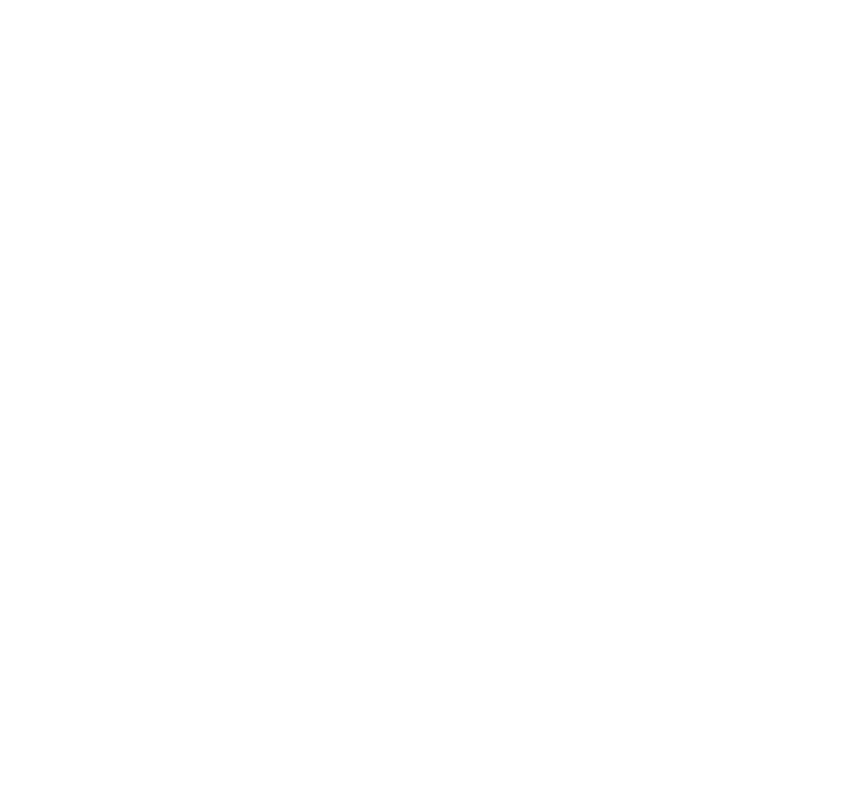
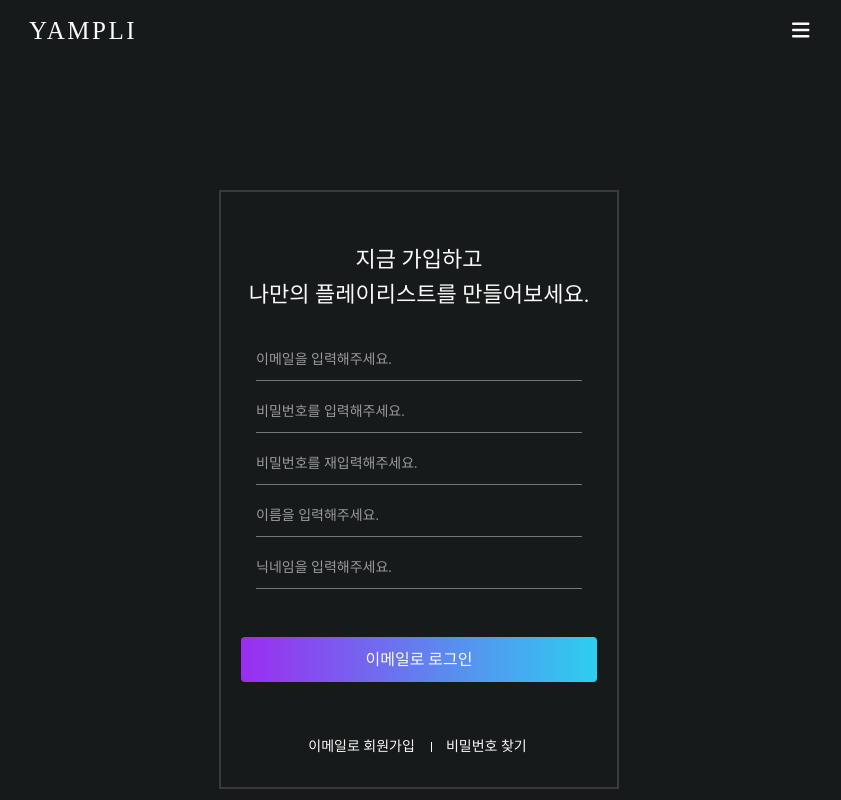
Before and after one commit to YAMPLI/yampli_client, a React (Create React App) app: page /signup in a window 1280 px wide. Before the commit this address had no page. Shown: the top 800 px of the page, without its empty margins (221-1062 px from the left). Built offline with nearby package versions, Linux system fonts and the light colour scheme; a web font is replaced by a local one.

Commit message:
상수 관리를 위한 constants 추가, SignUp 프로토타입

```diff
--- a/src/App.jsx
+++ b/src/App.jsx
@@ -5,13 +5,14 @@
 
 import theme from './styles/theme';
 import Home from './pages/Home';
-import LoginPage from './pages/LoginPage';
+import LoginPage from './pages/auth/LoginPage';
 import PlaylistPage from './pages/PlaylistPage';
 import CreatePlaylistPage from './pages/CreatePlaylistPage';
 import Group from './pages/GroupPage';
 import KakaoCallback from './pages/KakaoCallback';
 import Layout from './layout/Layout';
 import GlobalModalContainer from './components/modal/GlobalModalContainer';
+import SignUp from './pages/auth/SignUp';
 import Test from './test';
 function App() {
   return (
@@ -21,6 +22,7 @@
         <Route path="/" element={<Layout />}>
           <Route path="/test" element={<Test />} />
           <Route path="/" element={<LoginPage />} />
+          <Route path="/signup" element={<SignUp />} />
           <Route path="/home" element={<Home />} />
           <Route path="/group" element={<Group />} />
           <Route path="/kakao/oauth" element={<KakaoCallback />} />
--- a/src/components/common/Input.jsx
+++ b/src/components/common/Input.jsx
@@ -14,7 +14,7 @@
   border: '1px solid',
   bg: 'transparent',
   ts: '.2s ease', // 전환 효과 걸리는 시간 2초, ease: 타이밍 함수. 시작과 끝의 느린 속도.
-  w: '305px', // 와이어프레임에 지정된 너비
+  w: '100%', // 와이어프레임에 지정된 너비
   h: '25px', // 와이어프레임에 지정된 높이
   //   fontsize: '14px', // 텍스트 크기
   onChange: () => {}, // 함수 이름 수정
@@ -34,13 +34,14 @@
   border: ${(props) => props.border};
   background-color: ${(props) => props.bg};
   transition: ${(props) => props.ts};
-  color: ${(props) => props.color};
+  color: ${(props) => props.theme.color.offWhite};
   ${(props) => props.theme.Font('small')}
 
   // 플레이스홀더 스타일
-  ::placeholder {
-    color: #a9a9a9; // 예시 값, 실제 스타일에 맞게 조정 필요
-    font-size: ${(props) => props.size};
+  &::placeholder {
+    color: ${(props) =>
+      props.theme.color.softGray}; // 예시 값, 실제 스타일에 맞게 조정 필요
+    ${(props) => props.theme.Font('small')}
   }
 `;
 
--- /dev/null
+++ b/src/constants/placeholders.js
@@ -0,0 +1,5 @@
+const PLACEHOLDERS = {
+  ENTER_INPUT: (keyword) => `${keyword || ''}입력해주세요.`,
+};
+
+export default PLACEHOLDERS;
--- /dev/null
+++ b/src/constants/strings.js
@@ -0,0 +1,8 @@
+const AUTH_TITLE = {
+  LOGIN_TITLE: '간편하게 로그인하고 \n나만의 플레이리스트를 만들어보세요.',
+  SIGN_TITLE: '지금 가입하고 \n 나만의 플레이리스트를 만들어보세요.',
+};
+
+const STRINGS = { AUTH_TITLE };
+
+export default STRINGS;
--- /dev/null
+++ b/src/pages/auth/AuthStyles.js
@@ -0,0 +1,37 @@
+import styled from 'styled-components';
+import Text from '../../components/common/Text';
+
+const AuthContainer = styled.div`
+  ${(props) => props.theme.FlexItemCenter}
+  min-width:100px;
+  padding: 130px 0;
+`;
+
+const AuthBox = styled.div`
+  padding: 30px 20px;
+  width: 400px;
+  border: 2px solid ${(props) => props.theme.color.charcoalGray};
+  text-align: center;
+  overflow: hidden;
+`;
+
+const AuthTitle = styled(Text).attrs({
+  size: '22px',
+})`
+  line-height: 35px;
+  margin: 20px 0;
+`;
+const AuthButtonWrapper = styled.div`
+  ${(props) => props.theme.FlexItemCenterColumn}
+  margin: 45px 0;
+  gap: 10px; // 상하좌우 여백
+`;
+
+const authStyles = {
+  AuthContainer,
+  AuthBox,
+  AuthTitle,
+  AuthButtonWrapper,
+};
+
+export default authStyles;
--- a/src/pages/LoginPage.jsx
+++ b/src/pages/auth/LoginPage.jsx
@@ -1,17 +1,16 @@
 import React from 'react';
 import styled from 'styled-components';
-import { KAKAO_AUTH_URL } from '../config/SocialOAuth.';
-import Text from '../components/common/Text';
-import Button from '../components/common/Button';
-import KakaoLoginLogo from '../assets/imgs/logo-kakao.png';
+import { KAKAO_AUTH_URL } from '../../config/SocialOAuth.';
+import Text from '../../components/common/Text';
+import Button from '../../components/common/Button';
+import KakaoLoginLogo from '../../assets/imgs/logo-kakao.png';
+import authStyles from './AuthStyles';
+import STRINGS from '../../constants/strings';
 const LoginPage = () => {
   return (
-    <LoginContainer>
-      <LoginBox>
-        <LoginTitle>
-          간편하게 로그인하고 <br />
-          나만의 플레이리스트를 만들어보세요.
-        </LoginTitle>
+    <authStyles.AuthContainer>
+      <authStyles.AuthBox>
+        <LoginTitle>{STRINGS.AUTH_TITLE.LOGIN_TITLE}</LoginTitle>
         <ButtonWrapper>
           <StyledLoginButton
             fullWidth
@@ -27,36 +26,23 @@
           <a href="#">이메일로 회원가입</a>
           <a href="#">비밀번호 찾기</a>
         </BottomSection>
-      </LoginBox>
-    </LoginContainer>
+      </authStyles.AuthBox>
+    </authStyles.AuthContainer>
   );
 };
 
 export default LoginPage;
-const LoginContainer = styled.div`
-  display: flex;
-  justify-content: center;
-  align-items: center;
-  min-width: 100vw;
-  padding: 130px 0;
-`;
-
-const LoginBox = styled.div`
-  padding: 30px 20px;
-  width: 400px;
-  border: 2px solid ${(props) => props.theme.color.charcoalGray};
-  text-align: center;
-  overflow: hidden;
-`;
 
 const LoginTitle = styled(Text).attrs({
   size: '22px',
 })`
   line-height: 35px;
   margin: 20px 0;
+  white-space: pre-line; // 문장에서 개행문자('\n') 적용하기 위한 스타일
 `;
 const ButtonWrapper = styled.div`
   ${(props) => props.theme.FlexItemCenterColumn}
+  padding : 0 15px;
   margin: 45px 0;
   gap: 10px; // 상하좌우 여백
 `;
--- /dev/null
+++ b/src/pages/auth/SignUp.jsx
@@ -0,0 +1,130 @@
+import React from 'react';
+import styled from 'styled-components';
+
+import Text from '../../components/common/Text';
+import Button from '../../components/common/Button';
+
+import authStyles from './AuthStyles';
+import STRINGS from '../../constants/strings';
+import PLACEHOLDERS from '../../constants/placeholders';
+import Input from '../../components/common/Input';
+
+const SignUp = () => {
+  return (
+    <authStyles.AuthContainer>
+      <authStyles.AuthBox>
+        <SignTitle>{STRINGS.AUTH_TITLE.SIGN_TITLE}</SignTitle>
+        <InputContainer>
+          <StyleInput
+            type="text"
+            placeholder={PLACEHOLDERS.ENTER_INPUT('이메일을 ')}
+            marginTop="55px"
+          ></StyleInput>
+          <StyleInput
+            type="text"
+            placeholder={PLACEHOLDERS.ENTER_INPUT('비밀번호를 ')}
+            marginTop="55px"
+          ></StyleInput>
+          <StyleInput
+            type="text"
+            placeholder={PLACEHOLDERS.ENTER_INPUT('비밀번호를 재')}
+            marginTop="55px"
+          ></StyleInput>
+          <StyleInput
+            type="text"
+            placeholder={PLACEHOLDERS.ENTER_INPUT('이름을 ')}
+            marginTop="55px"
+          ></StyleInput>
+          <StyleInput
+            type="text"
+            placeholder={PLACEHOLDERS.ENTER_INPUT('닉네임을 ')}
+            marginTop="55px"
+          ></StyleInput>
+        </InputContainer>
+        <ButtonWrapper>
+          <StyledLoginButton fullWidth>이메일로 로그인</StyledLoginButton>
+        </ButtonWrapper>
+        <BottomSection>
+          <a href="#">이메일로 회원가입</a>
+          <a href="#">비밀번호 찾기</a>
+        </BottomSection>
+      </authStyles.AuthBox>
+    </authStyles.AuthContainer>
+  );
+};
+
+export default SignUp;
+
+const SignTitle = styled(Text).attrs({
+  size: '22px',
+})`
+  line-height: 35px;
+  margin: 20px 0;
+  white-space: pre-line;
+`;
+const InputContainer = styled.div`
+  ${(props) => props.theme.FlexItemCenterColumn}
+  padding : 0 15px;
+`;
+
+const StyleInput = styled(Input).attrs({
+  padding: '25px 0px 20px 0px',
+  border: `1 solid ${(props) => props.theme.color.charcoalGray}`,
+})`
+  border-width: 0 0 1px;
+`;
+
+const ButtonWrapper = styled.div`
+  ${(props) => props.theme.FlexItemCenterColumn}
+  margin: 45px 0;
+  gap: 10px; // 상하좌우 여백
+`;
+
+// margin :30px 0 10px; 삭제 후 ButtonWrapper-> gap:10px , LoginTitle -> margin-bottom:20px 추가
+const StyledLoginButton = styled(Button)`
+  ${(props) => props.theme.Font('medium')}
+  color: ${(props) =>
+    props.kakao ? props.theme.color.dark : props.theme.color.offWhite};
+  font-weight: 500;
+  background: ${(props) =>
+    props.kakao
+      ? '#feeb4a'
+      : `linear-gradient(to right, ${props.theme.color.lightPurple}, ${props.theme.color.lightBlue});`};
+  width: 100%;
+  height: 45px;
+  line-height: 48px;
+  img {
+    margin-right: 6px;
+    max-width: 100%;
+    max-height: 100%;
+    vertical-align: top;
+  }
+  & + & {
+    margin-left: 0;
+  }
+`;
+
+const BottomSection = styled.div`
+  font-size: 0;
+  a {
+    display: inline-block;
+    position: relative;
+    height: 20px;
+    margin-top: 10px;
+    padding: 0 17px 0 14px;
+    ${(props) => props.theme.Font('small')};
+    line-height: 20px;
+    color: ${(props) => props.theme.color.offWhite};
+  }
+  // 마지막 a태그에는 적용 x
+  a:not(:last-of-type)::before {
+    content: '';
+    display: block;
+    position: absolute;
+    right: 0;
+    top: 5px;
+    width: 1px;
+    height: 10px;
+    background-color: ${(props) => props.theme.color.offWhite};
+  }
+`;
```
Also changed, not shown: src/constants/regexPatterns.js (added, +8 -0 lines).
